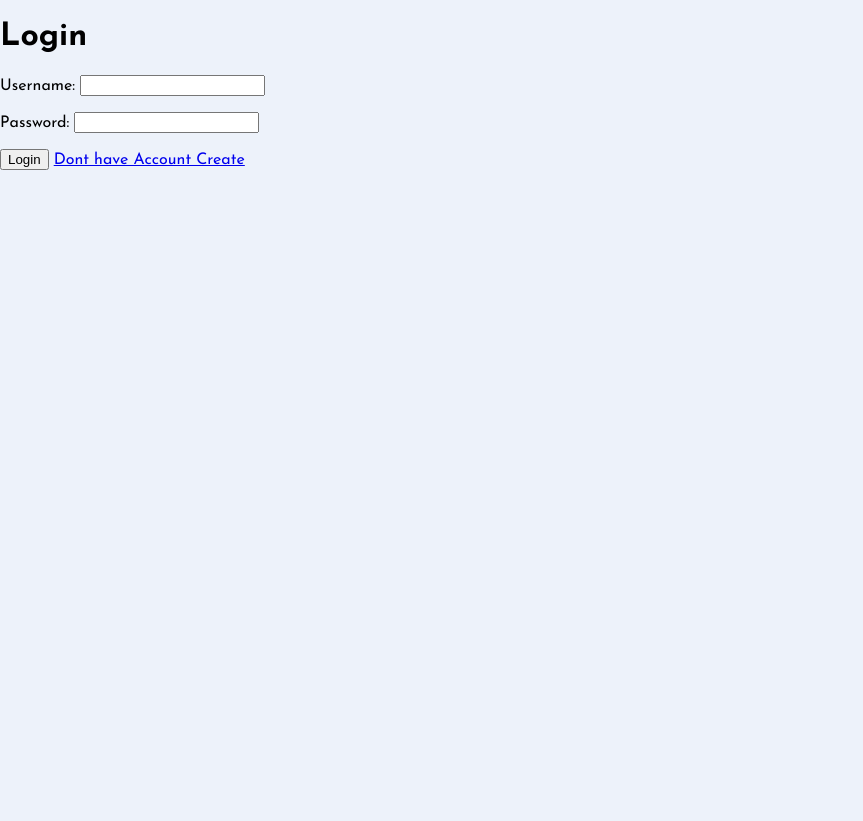
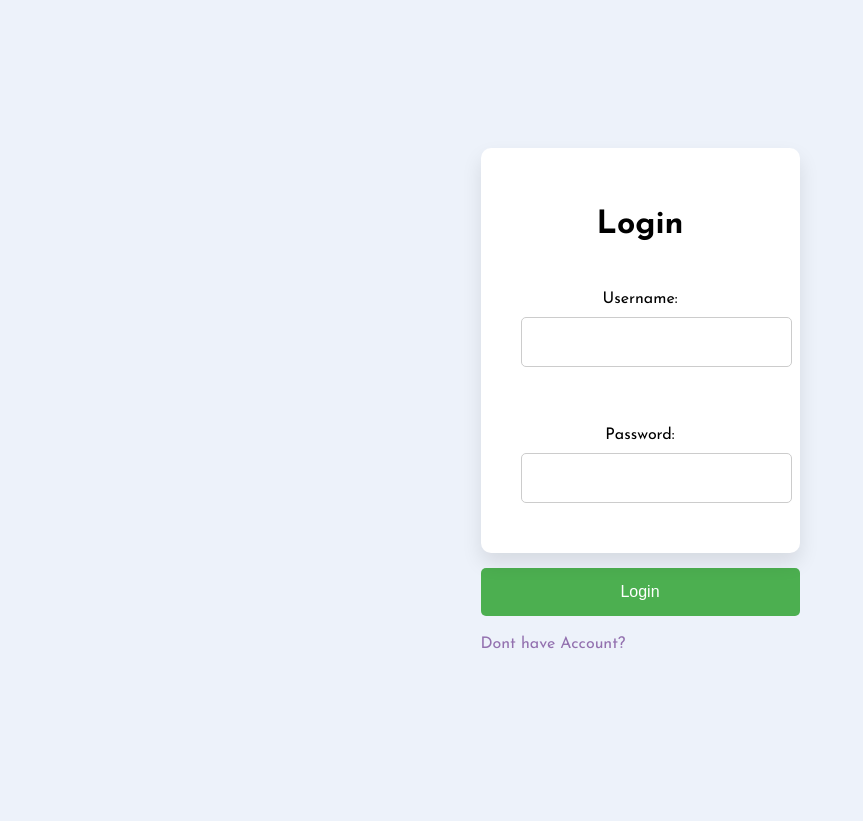
Before and after one commit to dscpsyl/loget-japan-tracker, a Django app: page /login/ in a window 1280 px wide. Shown: the whole page, without its empty margins (0-863 px from the left). After the commit the page ends 649 px from the top, so only its background shows below. Run offline with Django 5.2, Linux system fonts and the light colour scheme.

Commit message:
fix:Complete styling to signup and login view

```diff
--- a/logettracker/tracker/templates/tracker/login.html
+++ b/logettracker/tracker/templates/tracker/login.html
@@ -2,21 +2,28 @@
 {% load static %}
 
 <link rel="stylesheet" href="{% static 'tracker/base.css' %}">
+<link rel="stylesheet" href="{% static 'tracker/signup_login.css' %}">
 <html lang="en">
 <head>
     <meta charset="UTF-8">
     <meta name="viewport" content="width=device-width, initial-scale=1.0">
-    <link rel="preconnect" href="https://fonts.googleapis.com">
-    <link rel="preconnect" href="https://fonts.gstatic.com" crossorigin>
-    <link href="https://fonts.googleapis.com/css2?family=Josefin+Sans:ital,wght@0,100..700;1,100..700&display=swap" rel="stylesheet">
 </head>
 <body>
-<h1>Login</h1>
 <form method="POST">
+    {% if failed %}
+        <div class="failed">
+            No account found with that username and password.
+        </div>
+    {% endif %}
     {% csrf_token %}
-    {{ form.as_p }}
-    <button type="submit">Login</button>
-    <a href="{% url 'tracker:signup' %}">Dont have Account Create</a>
+    <div class="container">
+        <div class="form-card">
+            <h1>Login</h1>
+            {{ form.as_table }}
+        </div>
+    </div>
+    <button class="btn" type="submit">Login</button>
+    <a class="other" href="{% url 'tracker:signup' %}">Dont have Account?</a>
 </form>
 </body>
 </html>
--- a/logettracker/tracker/templates/tracker/signup.html
+++ b/logettracker/tracker/templates/tracker/signup.html
@@ -2,7 +2,7 @@
 {% load static %}
 
 <link rel="stylesheet" href="{% static 'tracker/base.css' %}">
-<link rel="stylesheet" href="{% static 'tracker/signup.css' %}">
+<link rel="stylesheet" href="{% static 'tracker/signup_login.css' %}">
 <html lang="en">
 <head>
     <meta charset="UTF-8">
@@ -23,7 +23,7 @@
         </div>
     </div>
     <button class="btn" type="submit">Signup</button>
-    <a class="login" href="{% url 'tracker:login' %}">Already have account?</a>
+    <a class="other" href="{% url 'tracker:login' %}">Already have account?</a>
 </form>
 </body>
 </html>
```
